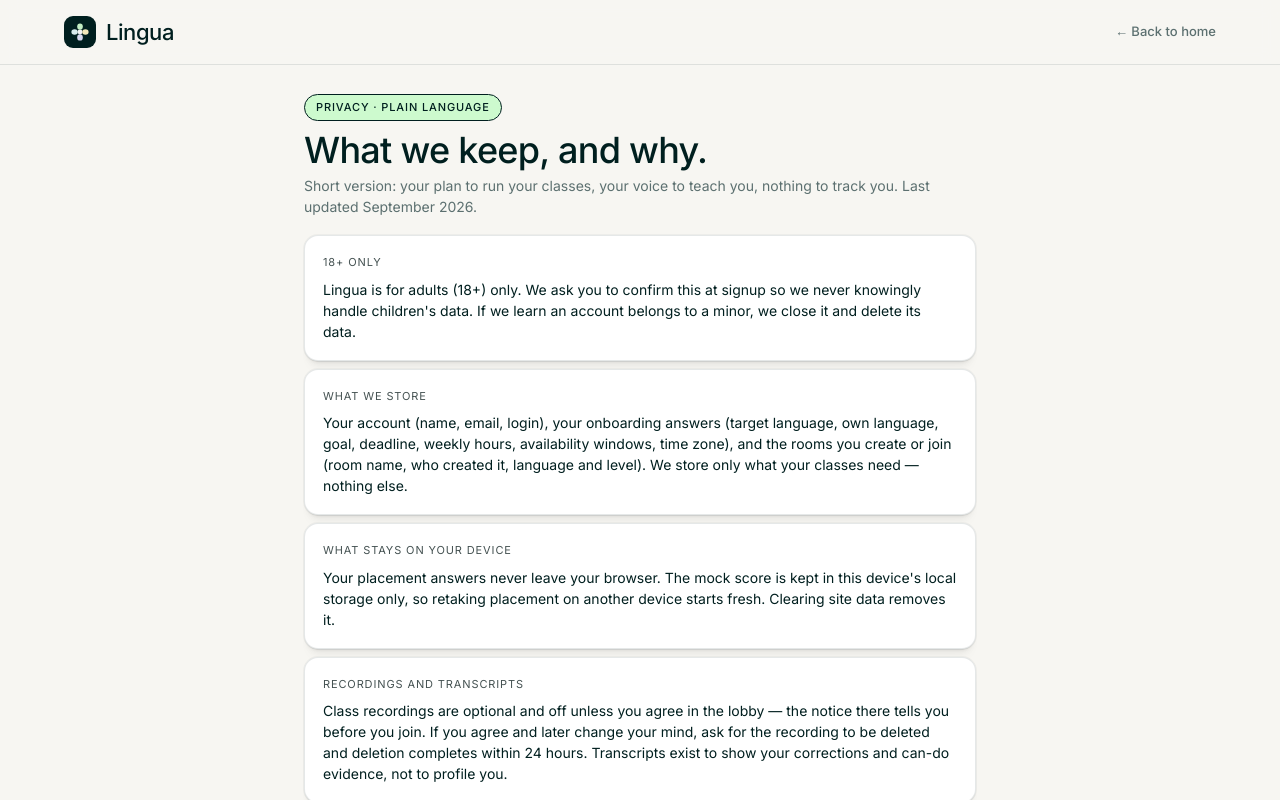
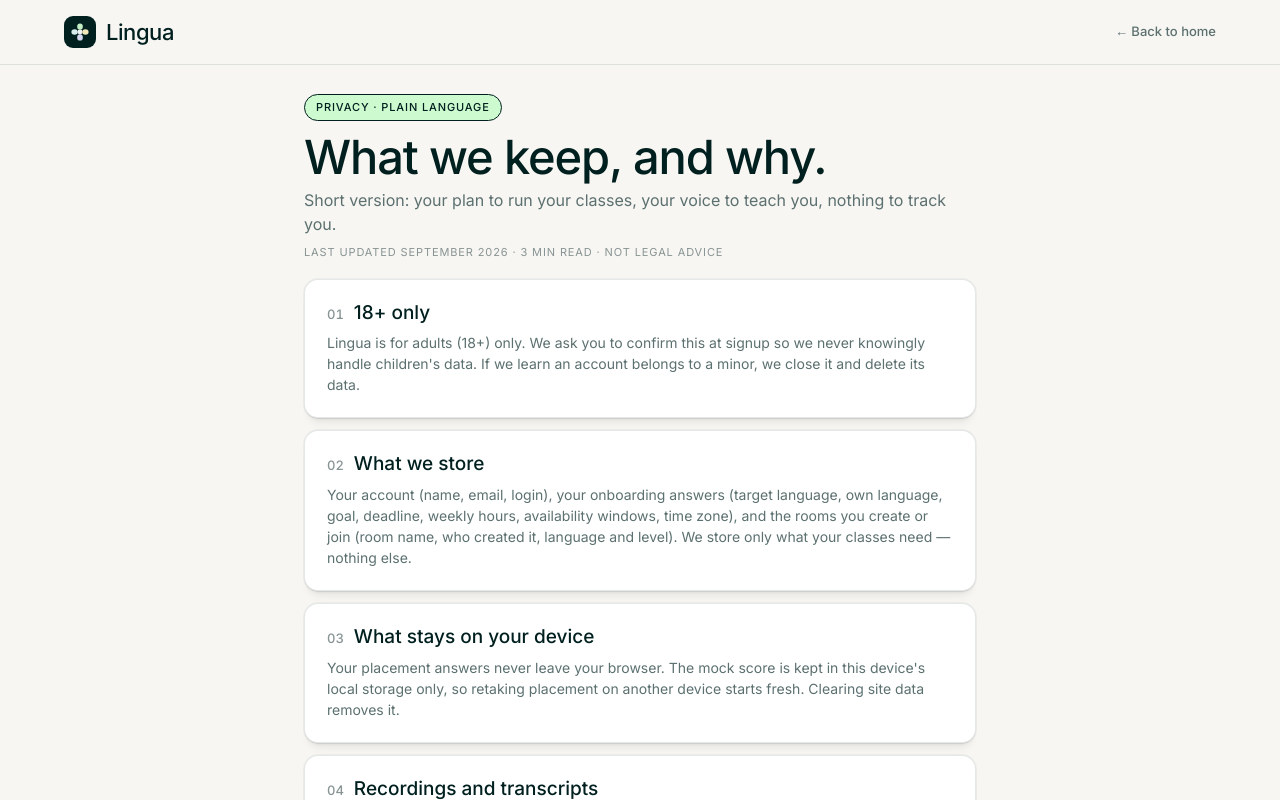
Before and after one commit to user-synax/Lingua, a Next.js app in the folder frontend/: page /privacy in a window 1280 px wide. Shown: the top 800 px of the page. Built offline with nearby package versions, Linux system fonts and the light colour scheme; no server answers.

Commit message:
style(frontend): apply DESIGN hero and section typography to privacy

```diff
--- a/frontend/app/privacy/page.js
+++ b/frontend/app/privacy/page.js
@@ -66,22 +66,30 @@ export default function PrivacyPage() {
       <main className="mx-auto w-full max-w-[720px] px-[20px] md:px-[24px] py-[20px] md:py-[28px] flex flex-col gap-[18px]">
         <div>
           <PillBadge>Privacy · plain language</PillBadge>
-          <h1 className="mt-[12px] text-[28px] md:text-[36px] font-medium leading-[0.95] tracking-[-0.02em] text-[var(--color-forest-ink)]">
+          <h1 className="mt-[12px] text-[36px] md:text-[47px] font-medium leading-[1] tracking-[-0.02em] md:tracking-[-1.13px] text-[var(--color-forest-ink)]">
             What we keep, and why.
           </h1>
-          <p className="mt-[8px] text-[14px] leading-[1.5] text-[var(--color-lichen-gray)]">
-            Short version: your plan to run your classes, your voice to teach you, nothing to track you. Last updated September 2026.
+          <p className="mt-[8px] text-[14px] md:text-[16px] leading-[1.5] text-[var(--color-lichen-gray)]">
+            Short version: your plan to run your classes, your voice to teach you, nothing to track you.
+          </p>
+          <p className="mt-[8px] text-[11px] tracking-[0.08em] uppercase text-[var(--color-mist)]">
+            Last updated September 2026 · 3 min read · not legal advice
           </p>
         </div>
 
-        <div className="flex flex-col gap-[8px]">
-          {SECTIONS.map((s) => (
+        <div className="flex flex-col gap-[12px]">
+          {SECTIONS.map((s, i) => (
             <div
               key={s.title}
-              className="rounded-[14px] bg-white p-[18px] border border-[var(--color-forest-ink)]/10 shadow-[var(--shadow-md)]"
+              className="rounded-[14px] bg-white p-[18px] md:p-[22px] border border-[var(--color-forest-ink)]/10 shadow-[var(--shadow-md)]"
             >
-              <p className="text-[11px] tracking-[0.08em] uppercase text-[var(--color-slate)]">{s.title}</p>
-              <p className="mt-[8px] text-[14px] leading-[1.5] text-[var(--color-forest-ink)]">{s.body}</p>
+              <div className="flex items-baseline gap-[10px]">
+                <span className="text-[13px] font-medium tabular-nums text-[var(--color-mist)]">
+                  {String(i + 1).padStart(2, "0")}
+                </span>
+                <h2 className="text-[19px] font-medium leading-[1.2] text-[var(--color-forest-ink)]">{s.title}</h2>
+              </div>
+              <p className="mt-[8px] text-[14px] leading-[1.5] text-[var(--color-lichen-gray)]">{s.body}</p>
             </div>
           ))}
         </div>
```
